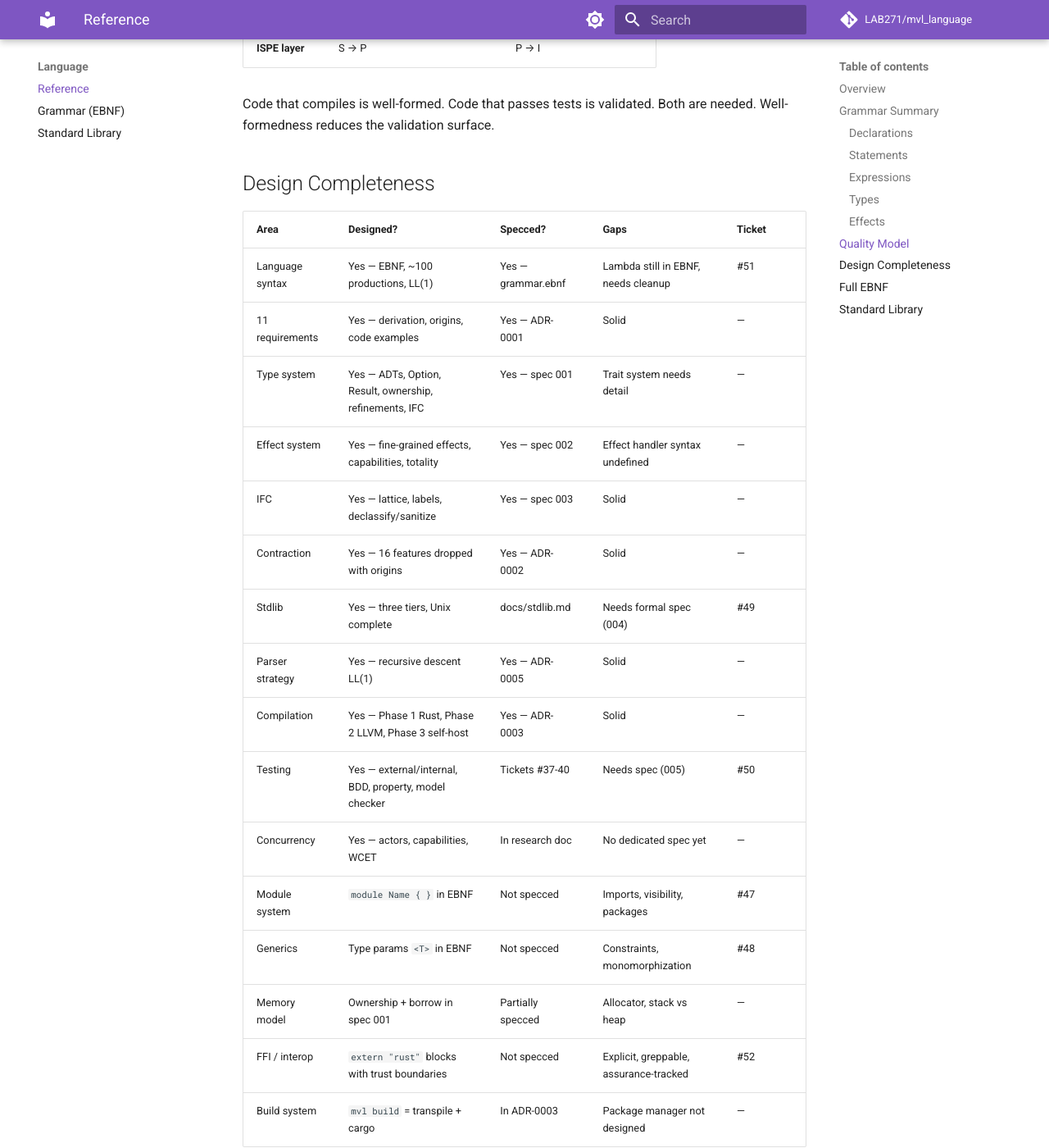
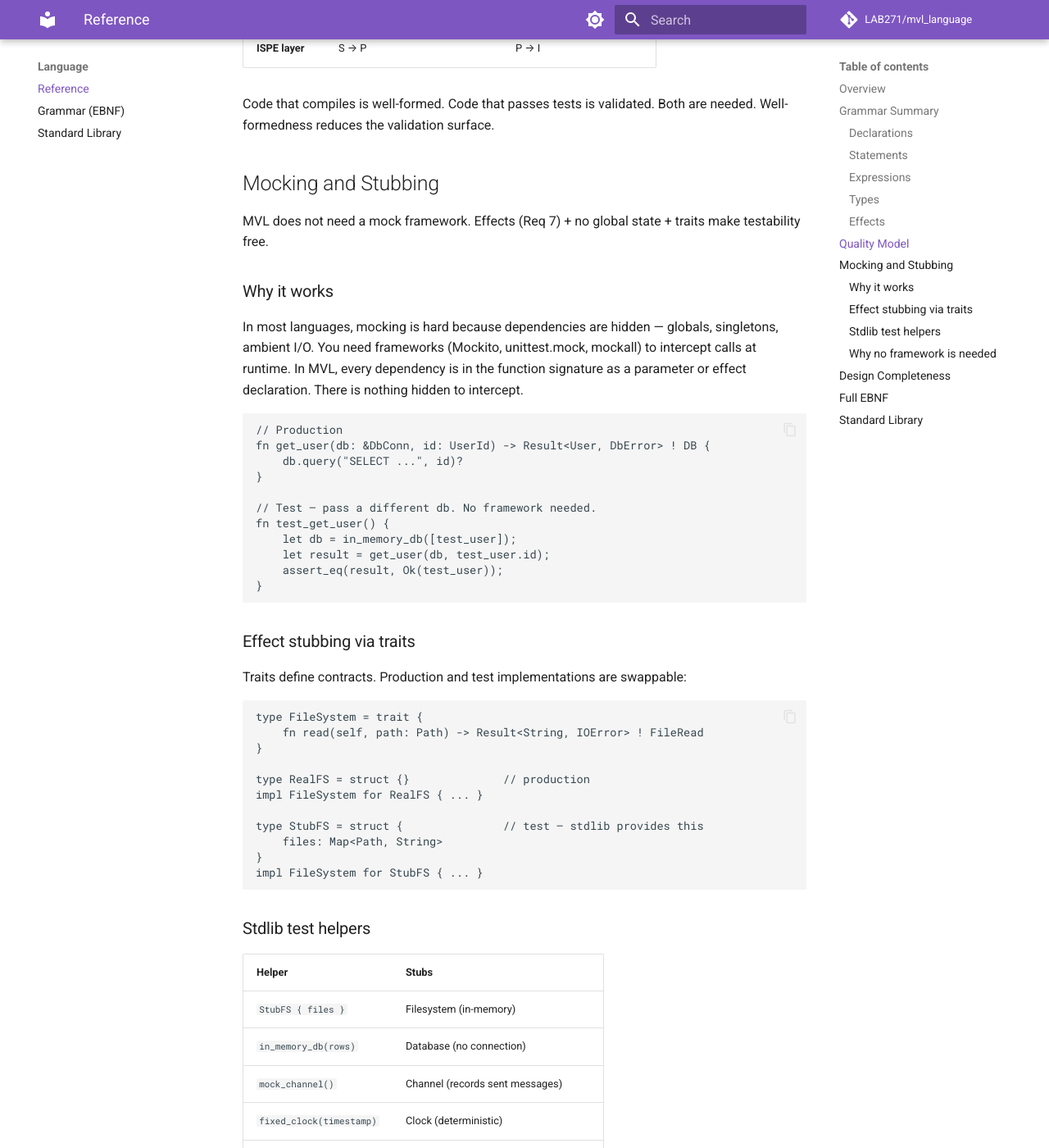
Before and after one commit to mvl-lang/mvl, an MkDocs documentation site: the page built from docs/language.md, in a window 1280 px wide and 1400 px high, scrolled down 2680 px. Shown: the whole window at 82% size. Built offline with MkDocs 1.6.1 and Material for MkDocs 9.7.7, drawn with Linux system fonts in a browser that asks for light colours; comment, search, counter and statistics services are not loaded; some of the changed text lies outside the part shown.

Commit message:
docs: mocking and stubbing — stdlib, not language

````diff
--- a/docs/language.md
+++ b/docs/language.md
@@ -120,6 +120,68 @@ fn(A) -> B ! Effect                   // effectful function type
 
 Code that compiles is well-formed. Code that passes tests is validated. Both are needed. Well-formedness reduces the validation surface.
 
+## Mocking and Stubbing
+
+MVL does not need a mock framework. Effects (Req 7) + no global state + traits make testability free.
+
+### Why it works
+
+In most languages, mocking is hard because dependencies are hidden — globals, singletons, ambient I/O. You need frameworks (Mockito, unittest.mock, mockall) to intercept calls at runtime. In MVL, every dependency is in the function signature as a parameter or effect declaration. There is nothing hidden to intercept.
+
+```
+// Production
+fn get_user(db: &DbConn, id: UserId) -> Result<User, DbError> ! DB {
+    db.query("SELECT ...", id)?
+}
+
+// Test — pass a different db. No framework needed.
+fn test_get_user() {
+    let db = in_memory_db([test_user]);
+    let result = get_user(db, test_user.id);
+    assert_eq(result, Ok(test_user));
+}
+```
+
+### Effect stubbing via traits
+
+Traits define contracts. Production and test implementations are swappable:
+
+```
+type FileSystem = trait {
+    fn read(self, path: Path) -> Result<String, IOError> ! FileRead
+}
+
+type RealFS = struct {}              // production
+impl FileSystem for RealFS { ... }
+
+type StubFS = struct {               // test — stdlib provides this
+    files: Map<Path, String>
+}
+impl FileSystem for StubFS { ... }
+```
+
+### Stdlib test helpers
+
+| Helper | Stubs |
+|--------|-------|
+| `StubFS { files }` | Filesystem (in-memory) |
+| `in_memory_db(rows)` | Database (no connection) |
+| `mock_channel()` | Channel (records sent messages) |
+| `fixed_clock(timestamp)` | Clock (deterministic) |
+| `seeded_random(seed)` | Random (reproducible) |
+| `capture_log()` | Logging (captures entries for assertion) |
+
+### Why no framework is needed
+
+| Requirement | What it enables for testing |
+|------------|---------------------------|
+| Req 7 (effects) | You know exactly what to stub — it's in the type signature |
+| No global state | Nothing to monkey-patch |
+| Traits (ADR-0002) | Swap implementations by passing a different value, not by subclassing |
+| Req 6 (ownership) | Test owns its stubs — no shared mutable test state |
+
+This is a stdlib concern, not a language feature. Zero keywords added.
+
 ## Design Completeness
 
 | Area | Designed? | Specced? | Gaps | Ticket |
````
Also changed, not shown: .openspec/language.md (+62 -0 lines).
